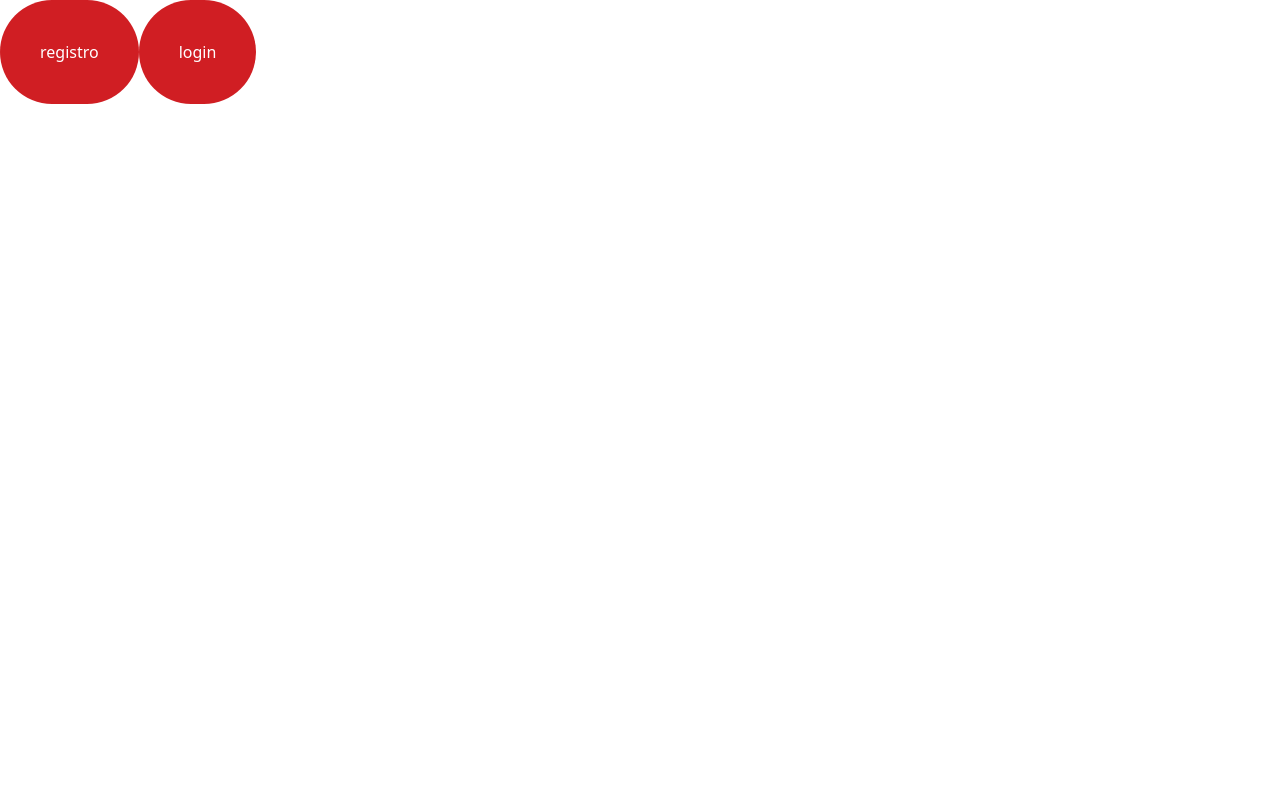
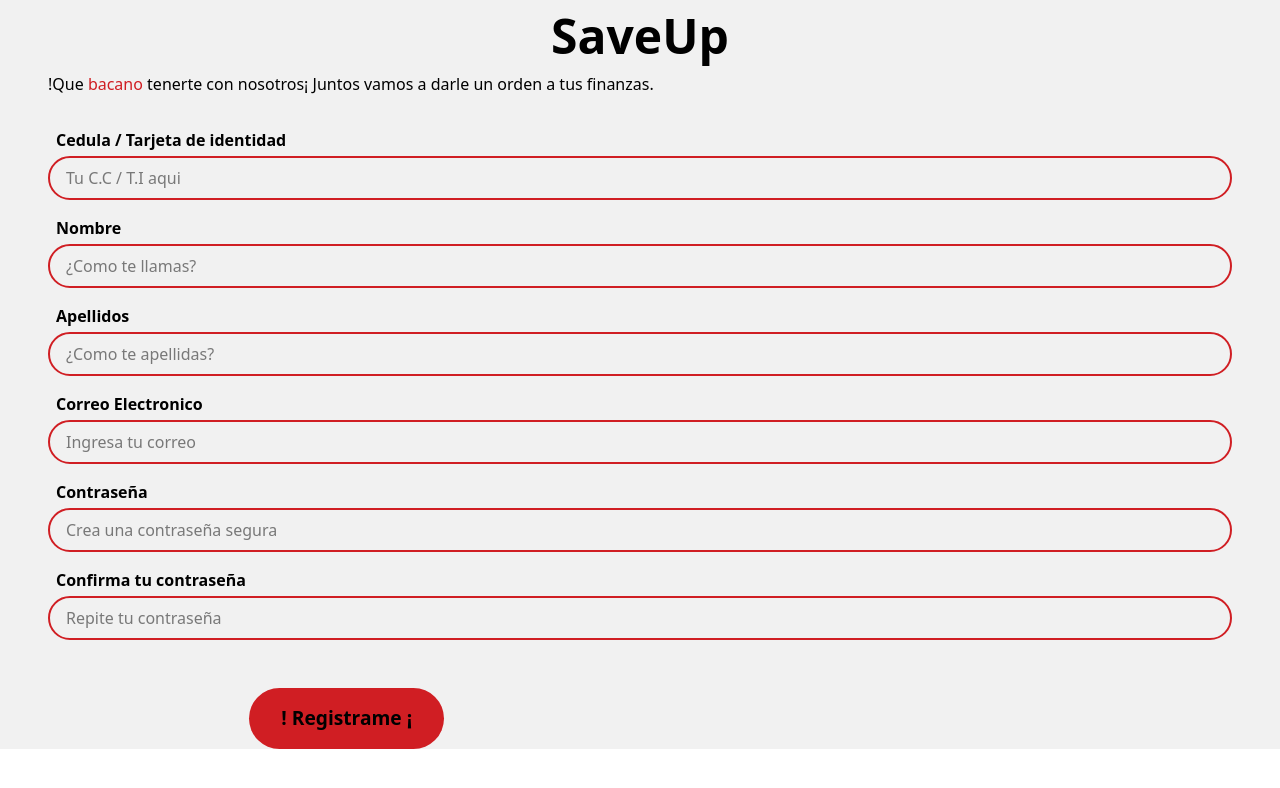
Before and after one commit to StivenDelgado/frontend_proyectofinal, a React (Vite) app: page / in a window 1280 px wide. Shown: the top 788 px of the page. Built offline with nearby package versions, Linux system fonts and the light colour scheme.

Commit message:
Register view without components

```diff
--- a/src/presentation/view/Home.jsx
+++ b/src/presentation/view/Home.jsx
@@ -1,11 +1,11 @@
 import React from 'react'
 import { Buttom } from '../components/ui/Buttom'
+import Register from './Register'
 
 export const Home = () => {
   return (
     <div>
-        <Buttom buttonName="registro" url={"https://reactrouter.com/start/library/routing"}/>
-        <Buttom buttonName="login" url={"https://tailwindcss.com/docs/installation/using-vite"}/>
+        <Register />
     </div>
   )
 }
--- /dev/null
+++ b/src/presentation/view/Register.jsx
@@ -0,0 +1,35 @@
+import React from 'react'
+
+const Register = () => {
+  return (
+    <div class='bg-Hueso w-full h-full px-[3rem]'>
+        <h1 class='text-[3em] text-center font-bold '>SaveUp</h1>
+        <span class='text-center '>!Que <span class='text-Cereza'>bacano</span> tenerte con nosotros¡ Juntos vamos a darle un orden a tus finanzas.</span>
+
+        <form class='pt-[2rem]' action="">
+
+            <label htmlFor="" class='font-bold pl-2' >Cedula / Tarjeta de identidad</label>
+            <input type="text" class='w-full block border-solid border-[2px] border-Cereza rounded-full px-[1rem] py-[0.5rem] mt-1 mb-4' placeholder='Tu C.C / T.I aqui'/>
+
+            <label htmlFor="" class='font-bold pl-2' >Nombre</label>
+            <input type="text" class='w-full block border-solid border-[2px] border-Cereza rounded-full px-[1rem] py-[0.5rem] mt-1 mb-4' placeholder='¿Como te llamas?'/>
+
+            <label htmlFor="" class='font-bold pl-2' >Apellidos</label>
+            <input type="text" class='w-full block border-solid border-[2px] border-Cereza rounded-full px-[1rem] py-[0.5rem] mt-1 mb-4' placeholder='¿Como te apellidas?'/>
+
+            <label htmlFor="" class='font-bold pl-2' >Correo Electronico</label>
+            <input type="text" class='w-full block border-solid border-[2px] border-Cereza rounded-full px-[1rem] py-[0.5rem] mt-1 mb-4' placeholder='Ingresa tu correo'/>
+
+            <label htmlFor="" class='font-bold pl-2' >Contraseña</label>
+            <input type="text" class='w-full block border-solid border-[2px] border-Cereza rounded-full px-[1rem] py-[0.5rem] mt-1 mb-4' placeholder='Crea una contraseña segura'/>
+
+            <label htmlFor="" class='font-bold pl-2' >Confirma tu contraseña</label>
+            <input type="text" class='w-full block border-solid border-[2px] border-Cereza rounded-full px-[1rem] py-[0.5rem] mt-1 mb-4' placeholder='Repite tu contraseña'/>
+
+            <button className='bg-Cereza py-[1rem] px-[2rem] rounded-full ml-[17%] font-bold text-[1.2em] mt-[2rem]' type="submit">! Registrame ¡</button>
+        </form>
+    </div>
+  )
+}
+
+export default Register
```
